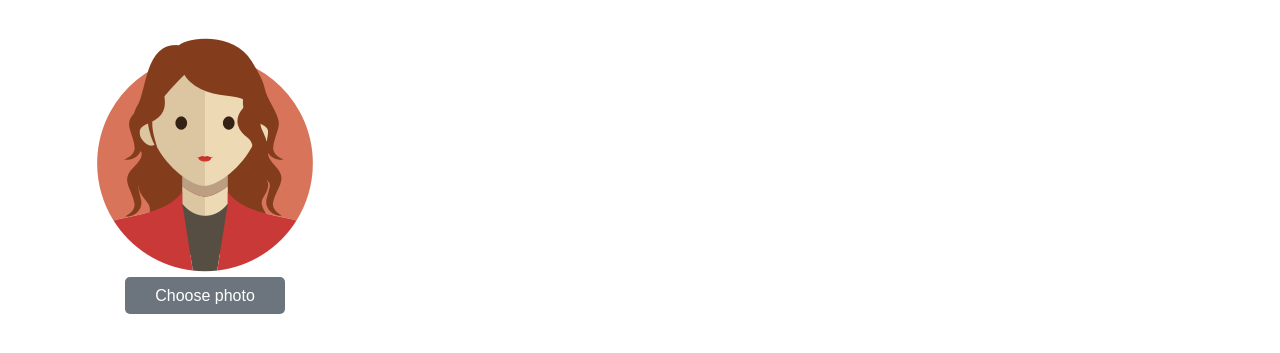
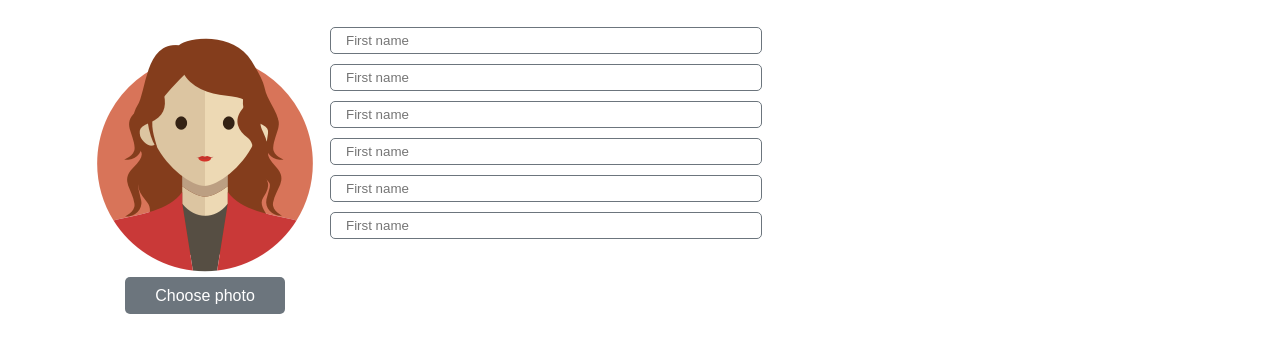
Before and after one commit to Beyond32/git-lesson, a plain HTML site: page index.html in a window 1280 px wide. Shown: the part 209-562 px from the top of the page. Drawn offline with Linux system fonts and the light colour scheme.

Commit message:
create form student's info

```diff
--- a/index.html
+++ b/index.html
@@ -51,6 +51,14 @@
               </label>
             </div>
           </div>
+          <div class="student-info-form">
+            <input placeholder="First name" type="text" name="" id="" />
+            <input placeholder="First name" type="text" name="" id="" />
+            <input placeholder="First name" type="text" name="" id="" />
+            <input placeholder="First name" type="text" name="" id="" />
+            <input placeholder="First name" type="text" name="" id="" />
+            <input placeholder="First name" type="text" name="" id="" />
+          </div>
         </form>
       </div>
     </div>
--- a/style.css
+++ b/style.css
@@ -76,6 +76,9 @@ body {
   border-radius: 5px;
 }
 
+.profile-change-form {
+  display: flex;
+}
 .profile-change-form input[type="file"] {
   width: 0.1px;
   height: 0.1px;
@@ -83,3 +86,14 @@ body {
   position: absolute;
   z-index: -10;
 }
+.student-info-form input {
+  width: 400px;
+  display: flex;
+  padding: 5px 15px;
+  margin-bottom: 10px;
+  border-radius: 5px;
+  border: 1px solid #6c757d;
+}
+.change-password-form input {
+  display: flex;
+}
```
